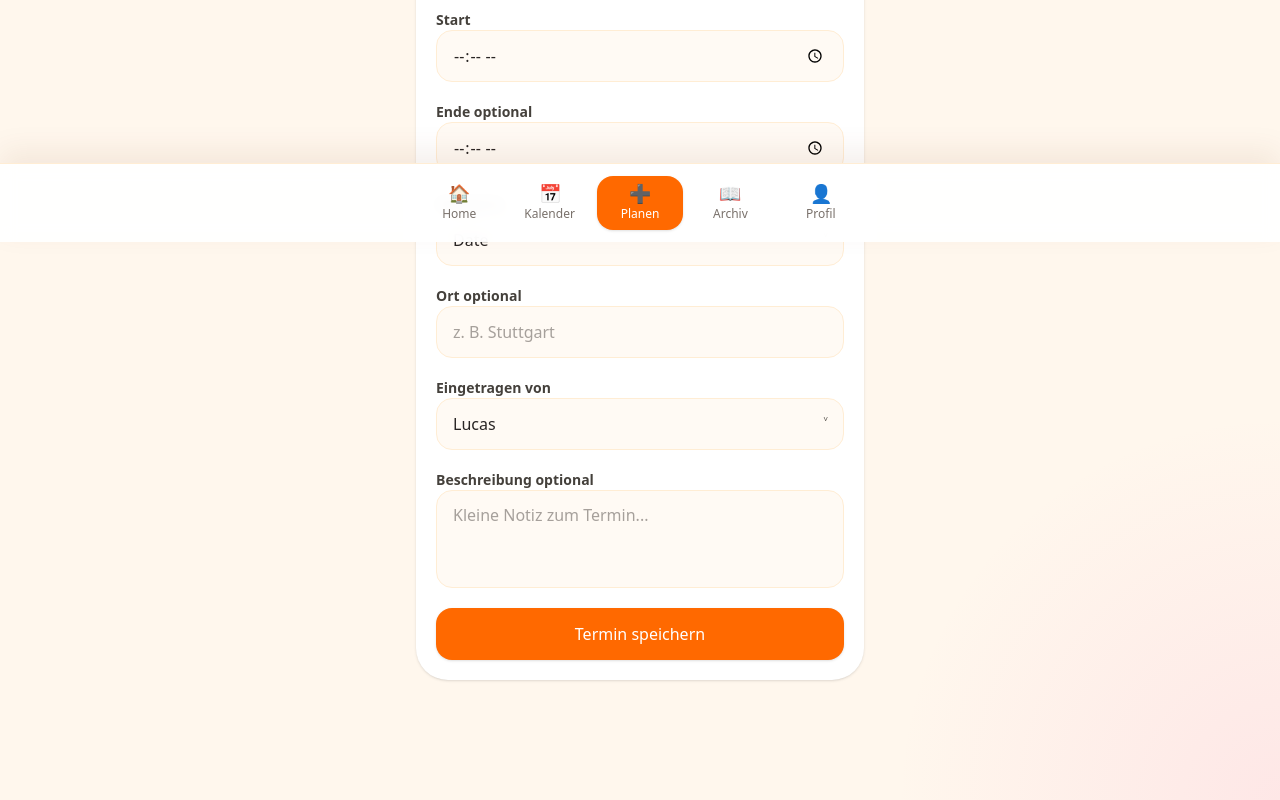
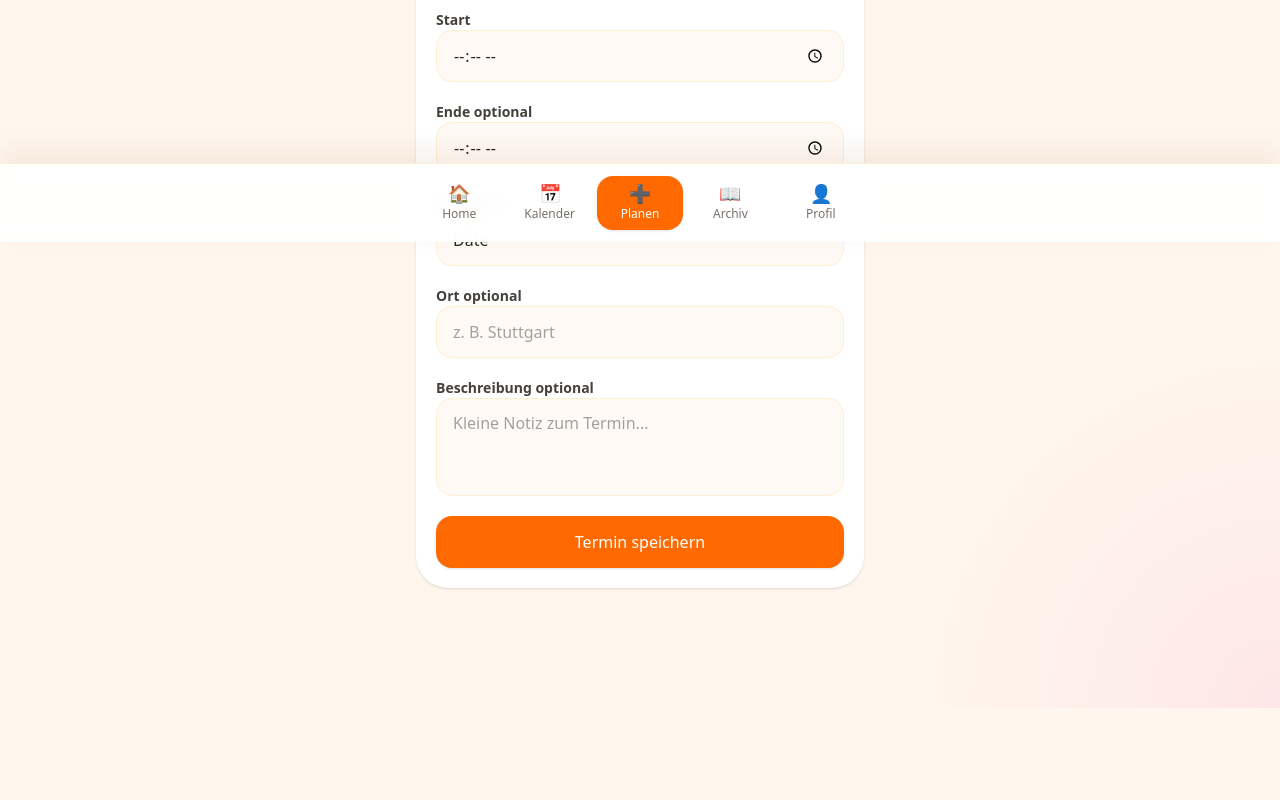
Before and after one commit to Lucas-MStein/aulssp, a Next.js app: page /planen in a window 1280 px wide. Shown: the part 558-1358 px from the top of the page. After the commit the page ends 1266 px from the top, so only its background shows below. Built offline with nearby package versions, Linux system fonts and the light colour scheme; no server answers.

Commit message:
removed created by in EventForm

```diff
--- a/app/kalender/actions.ts
+++ b/app/kalender/actions.ts
@@ -4,7 +4,23 @@
 
 import { revalidatePath } from "next/cache";
 import { redirect } from "next/navigation";
-import { supabase } from "@/lib/supabase/client";
+import { createClient } from "@/lib/supabase/server";
+
+function getDisplayName(email?: string) {
+    if (!email) {
+        return "AULSSP";
+    }
+
+    if (email.toLowerCase().includes("alina")) {
+        return "Alina";
+    }
+
+    if (email.toLowerCase().includes("lucas")) {
+        return "Lucas";
+    }
+
+    return email.split("@")[0];
+}
 
 function createGermanDateTime(date: string, time: string) {
     const [year, month, day] = date.split("-").map(Number);
@@ -40,13 +56,25 @@ export async function createEvent(formData: FormData) {
     const endTime = String(formData.get("endTime") ?? "");
     const location = String(formData.get("location") ?? "").trim();
     const category = String(formData.get("category") ?? "general");
-    const createdBy = String(formData.get("createdBy") ?? "Lucas");
     const episodeId = String(formData.get("episodeId") ?? "").trim();
     const redirectTo = String(formData.get("redirectTo") ?? "/kalender");
 
     if (!title || !date || !startTime) {
         throw new Error("Titel, Datum und Startzeit sind Pflichtfelder.");
     }
+
+    const supabase = await createClient();
+
+    const {
+        data: { user },
+        error: userError,
+    } = await supabase.auth.getUser();
+
+    if (userError || !user) {
+        redirect("/login");
+    }
+
+    const createdBy = getDisplayName(user.email);
 
     if (episodeId) {
         const { data: episode, error: episodeError } = await supabase
@@ -111,6 +139,8 @@ export async function deleteEvent(formData: FormData) {
         throw new Error("Termin-ID fehlt.");
     }
 
+    const supabase = await createClient();
+
     const { error } = await supabase.from("events").delete().eq("id", eventId);
 
     if (error) {
--- a/components/calendar/EventForm.tsx
+++ b/components/calendar/EventForm.tsx
@@ -124,28 +124,6 @@ export function EventForm({
                 </div>
 
                 <div className="w-full min-w-0">
-                    <label htmlFor="createdBy" className={labelClassName}>
-                        Eingetragen von
-                    </label>
-
-                    <div className="relative">
-                        <select
-                            id="createdBy"
-                            name="createdBy"
-                            defaultValue="Lucas"
-                            className={`${inputClassName} pr-12`}
-                        >
-                            <option value="Lucas">Lucas</option>
-                            <option value="Alina">Alina</option>
-                        </select>
-
-                        <span className="pointer-events-none absolute right-4 top-1/2 -translate-y-1/2 text-stone-700">
-              ˅
-            </span>
-                    </div>
-                </div>
-
-                <div className="w-full min-w-0">
                     <label htmlFor="description" className={labelClassName}>
                         Beschreibung optional
                     </label>
```
